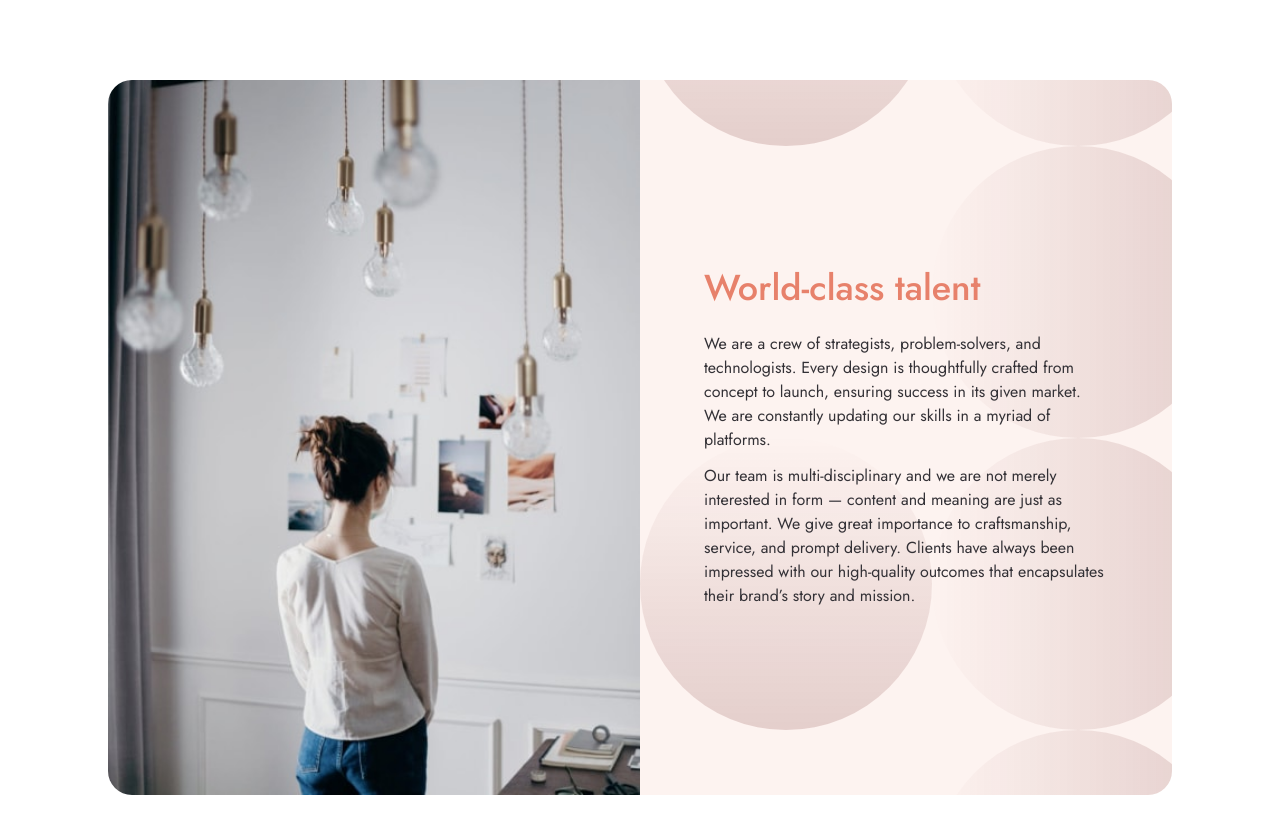
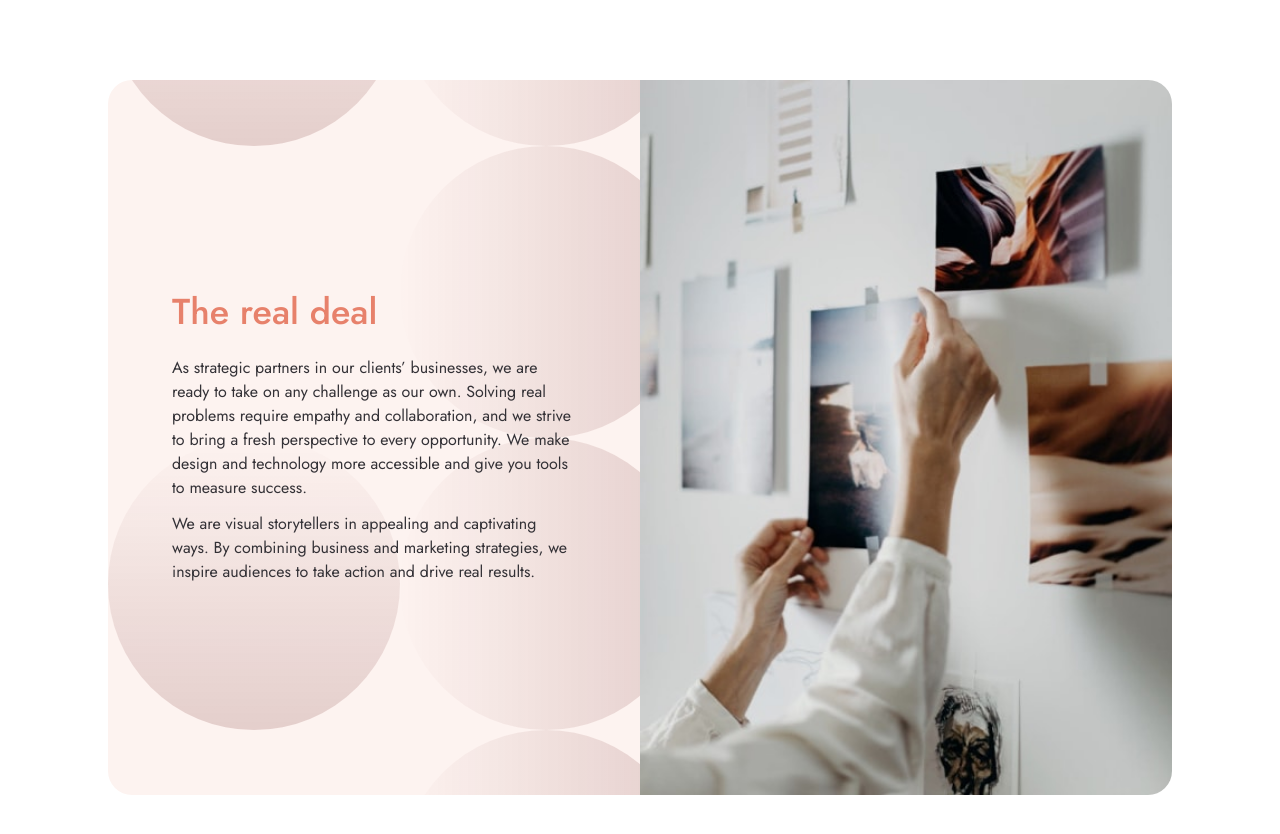
Before and after one commit to zetmosoma10/designo, a React (Vite) app: page / in a window 1280 px wide. Shown: the top 834 px of the page. Built offline with nearby package versions, Linux system fonts and the light colour scheme.

Commit message:
build Deal Card

```diff
--- a/src/App.tsx
+++ b/src/App.tsx
@@ -1,12 +1,9 @@
-import Footer from "./components/Footer";
-import Card from "./pages/about/components/Card";
-import Form from "./pages/contact/components/Form";
-import Contacts from "./pages/contact/sections/Contacts";
+import DealCard from "./pages/about/components/DealCard";
 
 function App() {
   return (
     <div className="p-20">
-      <Card />
+      <DealCard />
     </div>
   );
 }
--- a/src/index.css
+++ b/src/index.css
@@ -55,4 +55,13 @@
   /* .world-class-img {
     background-image: url(./assets/about/desktop/image-world-class-talent.jpg);
   } */
+
+  .card-container {
+    @apply grid lg:grid-cols-2 md:max-container md:rounded-3xl md:overflow-hidden;
+  }
+
+  .card-body {
+    @apply bg-very_light_peach text-center lg:text-left py-20 px-6 md:px-14 md:py-16
+        lg:px-16 lg:flex lg:items-center lg:justify-center;
+  }
 }
--- /dev/null
+++ b/src/pages/about/components/DealCard.tsx
@@ -0,0 +1,40 @@
+import mobileImg from "../../../assets/about/mobile/image-real-deal.jpg";
+import tabletImg from "../../../assets/about/tablet/image-real-deal.jpg";
+import desktopImg from "../../../assets/about/desktop/image-real-deal.jpg";
+
+const DealCard = () => {
+  return (
+    <div className="card-container">
+      <picture className="w-full block order-1 lg:order-2">
+        <source media="(max-width:767px)" srcSet={mobileImg} />
+        <source
+          media="(min-width:768px) and (max-width:1023px)"
+          srcSet={tabletImg}
+        />
+        <source media="(min-width:1110px)" srcSet={desktopImg} />
+        <img className="w-full block" src={desktopImg} alt="" />
+      </picture>
+      <div className="bgCircle card-body order-2 lg:order-1">
+        <div>
+          <h2 className="font-medium text-peach text-3xl md:text-4xl">
+            The real deal
+          </h2>
+          <p className="text-base text-dark_grey mt-6">
+            As strategic partners in our clients’ businesses, we are ready to
+            take on any challenge as our own. Solving real problems require
+            empathy and collaboration, and we strive to bring a fresh
+            perspective to every opportunity. We make design and technology more
+            accessible and give you tools to measure success.
+          </p>
+          <p className="text-base text-dark_grey mt-3">
+            We are visual storytellers in appealing and captivating ways. By
+            combining business and marketing strategies, we inspire audiences to
+            take action and drive real results.
+          </p>
+        </div>
+      </div>
+    </div>
+  );
+};
+
+export default DealCard;
--- a/src/pages/about/components/Card.tsx
+++ b/src/pages/about/components/TalentCard.tsx
@@ -1,15 +1,10 @@
-import React from "react";
 import DesktopImg from "../../../assets/about/desktop/image-world-class-talent-d.jpg";
 import MobileImg from "../../../assets/about/mobile/image-world-class-talent-m.jpg";
 import TabletImg from "../../../assets/about/tablet/image-world-class-talent-t.jpg";
 
-console.log(DesktopImg);
-console.log(MobileImg);
-console.log(TabletImg);
-
-const Card = () => {
+const TalentCard = () => {
   return (
-    <div className="grid lg:grid-cols-2 md:max-container md:rounded-3xl md:overflow-hidden">
+    <div className="card-container">
       <picture className="w-full block">
         <source media="(max-width:767px)" srcSet={MobileImg} />
         <source
@@ -19,10 +14,7 @@ const Card = () => {
         <source media="(min-width:1110px)" srcSet={DesktopImg} />
         <img className="w-full block" src={DesktopImg} alt="" />
       </picture>
-      <div
-        className="bgCircle bg-very_light_peach text-center lg:text-left py-20 px-6 md:px-14 md:py-16
-        lg:px-16 lg:flex lg:items-center lg:justify-center"
-      >
+      <div className="bgCircle card-body">
         <div>
           <h2 className="font-medium text-peach text-3xl md:text-4xl">
             World-class talent
@@ -46,4 +38,4 @@ const Card = () => {
   );
 };
 
-export default Card;
+export default TalentCard;
```
